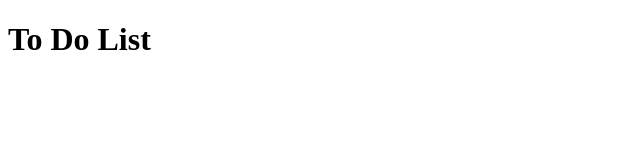
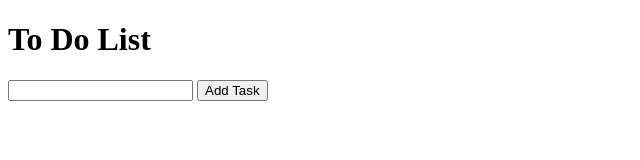
Before and after one commit to Aman-codde/js-todo-list, a plain HTML site: page index.html in a window 1280 px wide. Shown: the whole page, without its empty margins (0-640 px from the left). Drawn offline with Linux system fonts and the light colour scheme.

Commit message:
feat: create html task layout

```diff
--- a/index.html
+++ b/index.html
@@ -7,5 +7,10 @@
 </head>
 <body>
     <h1>To Do List</h1>
+    <div>
+        <input type="text" id="input-task">
+        <button id="submit">Add Task</button>
+        <div class="todos-container"></div>
+    </div>
 </body>
 </html>
```
